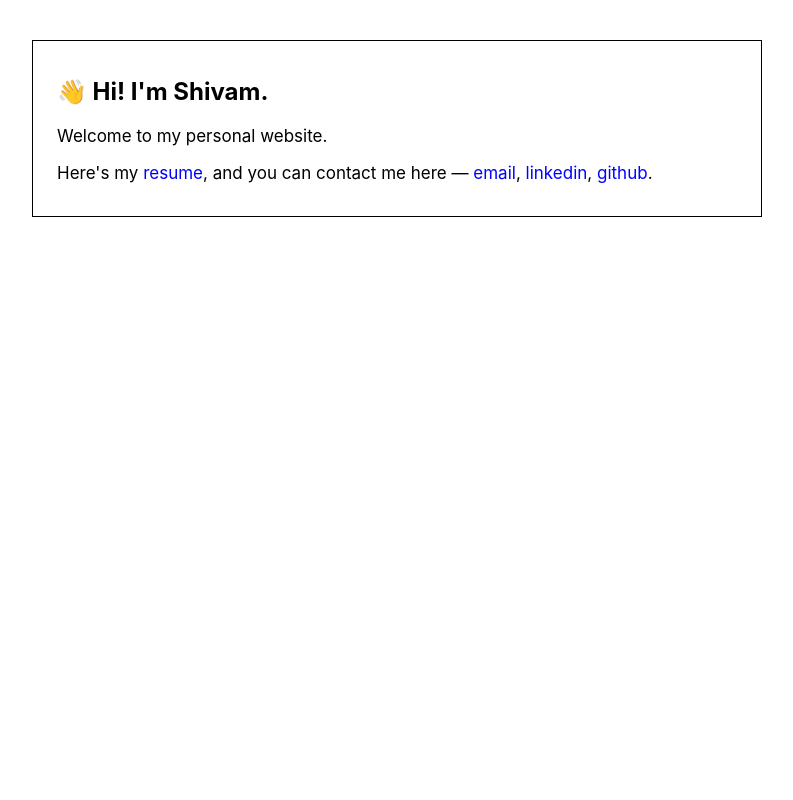
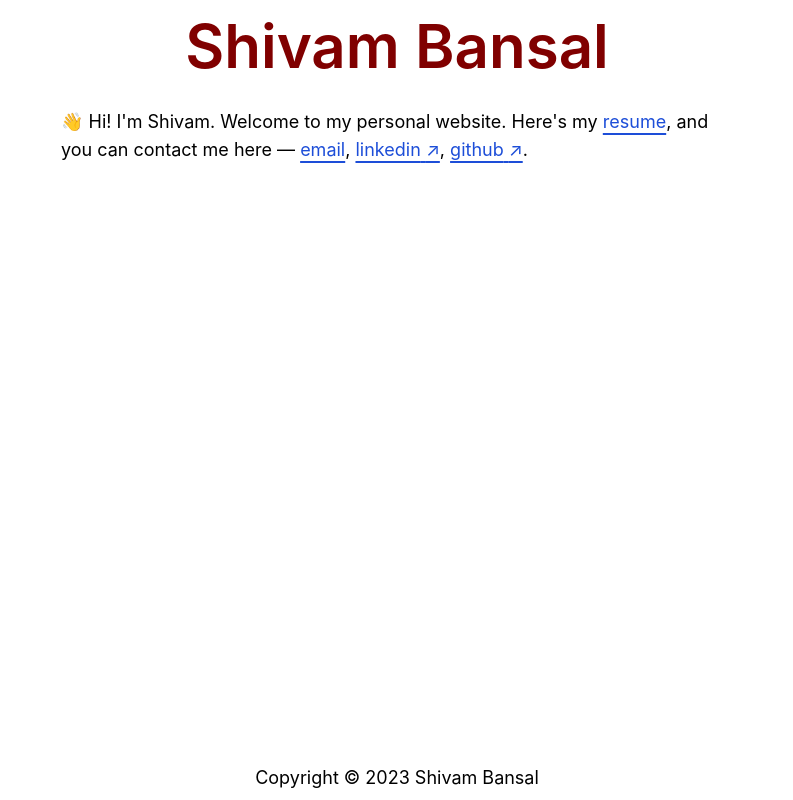
Before and after one commit to shivambl/personal-website, a SvelteKit app: page / in a window 1280 px wide. Shown: the whole page, without its empty margins (243-1036 px from the left). Built offline with nearby package versions, Linux system fonts and the light colour scheme.

Commit message:
Add tailwind

```diff
--- a/package.json
+++ b/package.json
@@ -13,12 +13,15 @@
 		"@sveltejs/adapter-auto": "^1.0.0",
 		"@sveltejs/adapter-static": "^2.0.1",
 		"@sveltejs/kit": "^1.0.0",
+		"autoprefixer": "^10.4.13",
 		"eslint": "^8.28.0",
 		"eslint-config-prettier": "^8.5.0",
 		"eslint-plugin-svelte3": "^4.0.0",
+		"postcss": "^8.4.21",
 		"prettier": "^2.8.0",
 		"prettier-plugin-svelte": "^2.8.1",
 		"svelte": "^3.54.0",
+		"tailwindcss": "^3.2.6",
 		"vite": "^4.0.0"
 	},
 	"type": "module"
--- /dev/null
+++ b/postcss.config.cjs
@@ -0,0 +1,6 @@
+module.exports = {
+  plugins: {
+    tailwindcss: {},
+    autoprefixer: {},
+  },
+}
--- /dev/null
+++ b/src/app.css
@@ -0,0 +1,10 @@
+@tailwind base;
+@tailwind components;
+@tailwind utilities;
+
+@layer base {
+    html {
+        font-family: avenir, -apple-system, BlinkMacSystemFont, 'Segoe UI', Roboto, Oxygen-Sans, Ubuntu,
+            Cantarell, 'Helvetica Neue', sans-serif;
+    }
+}
--- a/src/app.html
+++ b/src/app.html
@@ -12,8 +12,6 @@
 	<link rel="icon" type="image/png" sizes="16x16" href="%sveltekit.assets%/favicon-16x16.png" />
 	<link rel="manifest" href="%sveltekit.assets%/site.webmanifest" />
 
-	<base target="_blank" rel="noopener noreferrer" />
-
 	<title>Shivam Bansal</title>
 
 	%sveltekit.head%
--- /dev/null
+++ b/src/lib/Link.svelte
@@ -0,0 +1,20 @@
+<script>
+    export let href = "/";
+    export let is_external = false;
+
+    let target = null;
+    let rel = null;
+    if (is_external) {
+        target = "_blank";
+        rel = "noopener noreferrer"
+    }
+</script>
+
+<a {href} {target} {rel} class="text-blue-700 underline underline-offset-[4.5px] decoration-[1.5px]">
+    {#if is_external}
+        <slot>external-link</slot>
+        <span> ↗</span>
+    {:else}
+        <slot>link</slot>
+    {/if}
+</a>
--- /dev/null
+++ b/src/routes/+layout.svelte
@@ -0,0 +1,25 @@
+<script>
+	import '../app.css';
+
+	const year = new Date().getFullYear();
+</script>
+
+<div class="px-4 text-lg flex flex-col h-screen">
+	<header class="pt-4 pb-8 text-center text-6xl font-semibold text-maroon-600"><a href="/">Shivam Bansal</a></header>
+	<!-- <nav class="pt-2 pb-8 text-xl text-center uppercase font-bold">
+		<a href="/about" class="hover:underline underline-offset-[4.5px] decoration-[1.5px]">About</a>
+		/
+		<a href="/work" class="hover:underline underline-offset-[4.5px] decoration-[1.5px]">Work</a>
+	</nav> -->
+
+	<main class="mx-auto max-w-2xl w-full grow flex flex-col">
+		<slot />
+	</main>
+
+	<footer class="px-4 py-2 text-center">
+		Copyright © {year} Shivam Bansal
+	</footer>
+</div>
+
+<style lang="postcss">
+</style>
--- a/src/routes/+page.svelte
+++ b/src/routes/+page.svelte
@@ -1,45 +1,13 @@
-<main>
-<article>
-<h1>👋 Hi! I'm Shivam.</h1>
-<p>Welcome to my personal website.</p>
+<script>
+	import Link from '$lib/Link.svelte';
+</script>
+
 <p>
+	👋 Hi! I'm Shivam. Welcome to my personal website.
 	Here's my
-	<a href="/resume">resume</a>, and you can contact me here —
-	<a href="mailto:shivam.bansal@live.com">email</a>,
-	<a href="https://www.linkedin.com/in/shivambl">linkedin</a>,
-	<a href="https://github.com/shivambl">github</a>.
+	<Link href="/resume">resume</Link>,
+	and you can contact me here —
+	<Link href="mailto:shivam.bansal@live.com">email</Link>,
+	<Link href="https://www.linkedin.com/in/shivambl" is_external>linkedin</Link>,
+	<Link href="https://github.com/shivambl" is_external>github</Link>.
 </p>
-</article>
-</main>
-
-<style>
-	main {
-		padding: 2rem 1rem 5rem; /* padding: top horizontal bottom */
-
-		font-family: avenir, -apple-system, BlinkMacSystemFont, 'Segoe UI', Roboto, Oxygen-Sans, Ubuntu,
-			Cantarell, 'Helvetica Neue', sans-serif;
-
-		display: flex;
-		justify-content: center;
-	}
-
-	article {
-		padding: 1rem 1.5rem 1rem; /* padding: top horizontal bottom */
-
-		/* max-width: 45rem; */
-		width: 42.5rem;
-
-		border: solid;
-		border-width: 1.5px;
-	}
-
-	a,
-	a:visited {
-		text-decoration: none;
-		color: blue;
-	}
-
-	p {
-		font-size: 17px;
-	}
-</style>
--- a/src/routes/resume/+page.svelte
+++ b/src/routes/resume/+page.svelte
@@ -1,10 +1,12 @@
-<object data="/Shivam_Bansal_Resume.pdf" type="application/pdf" title="Download resume">
+<h1 class="text-4xl pb-2 font-bold text-center">Resume</h1>
+
+<object class="flex-1" data="/Shivam_Bansal_Resume.pdf" type="application/pdf" title="Download resume">
 	Download my resume:
 	<a href="/Shivam_Bansal_Resume.pdf">Shivam_Bansal_Resume.pdf</a>
 </object>
 
 <style type="text/css">
-	:global(html),
+	/* :global(html),
 	:global(body) {
 		margin: 0;
 		padding: 0;
@@ -17,5 +19,5 @@
 		width: 100%;
 		height: 100%;
 		border: 0;
-	}
+	} */
 </style>
--- a/svelte.config.js
+++ b/svelte.config.js
@@ -1,4 +1,5 @@
 import adapter from '@sveltejs/adapter-static';
+import { vitePreprocess } from '@sveltejs/kit/vite';
 
 const config = {
 	kit: {
@@ -9,7 +10,8 @@ const config = {
 			precompress: false,
 			strict: true
 		})
-	}
+	},
+	preprocess: vitePreprocess()
 };
 
 export default config;
--- /dev/null
+++ b/tailwind.config.cjs
@@ -0,0 +1,29 @@
+/** @type {import('tailwindcss').Config} */
+module.exports = {
+  content: ['./src/**/*.{html,js,svelte,ts}'],
+  theme: {
+    screens: {
+      sm: '480px',
+      md: '768px',
+      lg: '976px',
+      xl: '1440px'
+    },
+    extend: {
+      colors: {
+        maroon: {
+          50: '#f2e6e6',
+          100: '#c08080',
+          200: '#b36666',
+          300: '#a64d4d',
+          400: '#993333',
+          500: '#8d1a1a',
+          600: '#800000',
+          700: '#730000',
+          800: '#660000',
+          900: '#5a0000',
+        }
+      }
+    },
+  },
+  plugins: [],
+}
```
Also changed, not shown: 2 other files (tests, documents, lock files or other folders).
